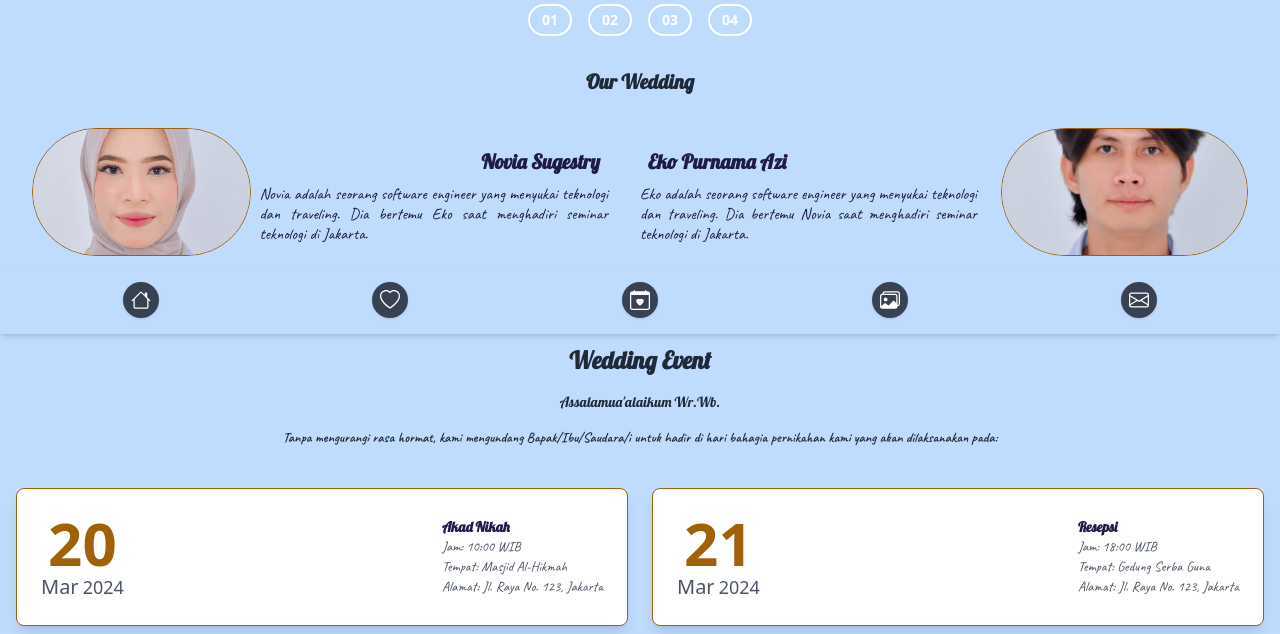
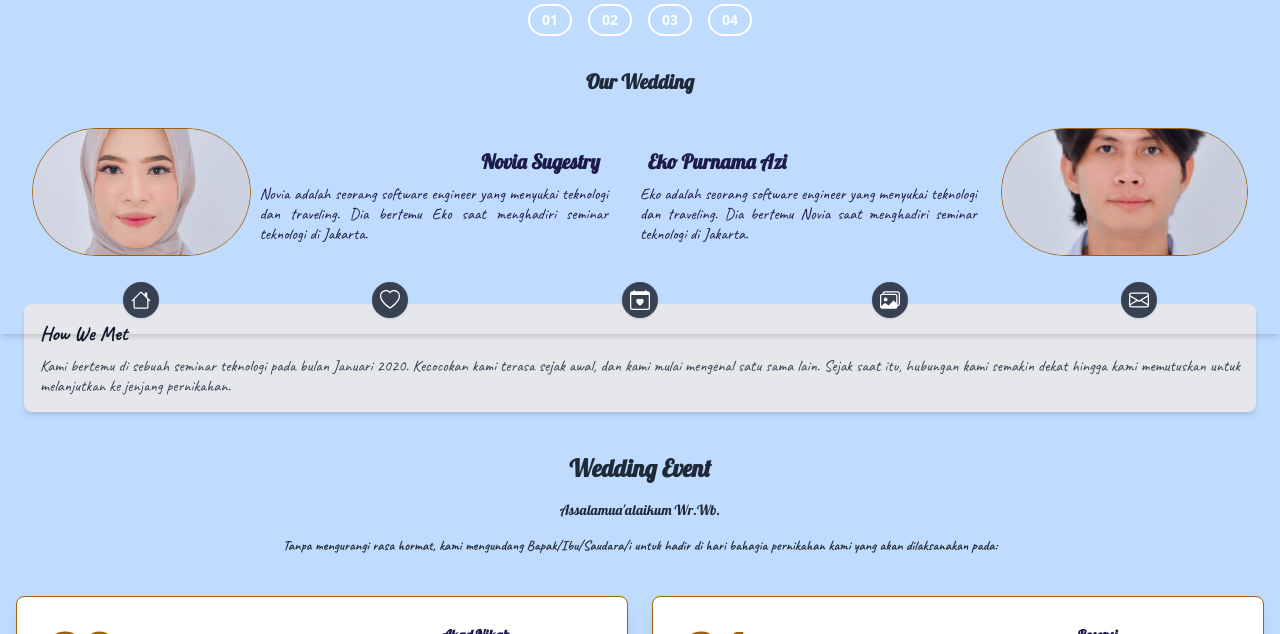
Before and after one commit to ekopurnama25/mywedding, a plain HTML site: page page.html in a window 1280 px wide. Shown: the part 466-1100 px from the top of the page. Drawn offline with nearby package versions, Linux system fonts and the light colour scheme; a web font is replaced by a local one.

Commit message:
firsh commit

```diff
--- a/page.html
+++ b/page.html
@@ -105,9 +105,7 @@
 
 
         <section id="pertemuan" class="bg-blue-200 p-6 content-section">
-          <h1
-            class="text-xl font-bold text-center mb-6 text-gray-800 lobster-regular fall-in"
-          >
+          <h1 class="text-xl font-bold text-center mb-6 text-gray-800 lobster-regular fall-in">
               Our Wedding
           </h1>
 
@@ -120,8 +118,6 @@
                           class="object-cover w-full h-full"
                       />
                   </div>
-
-
 
                   <div>
                       <h2 class="text-xl font-semibold text-indigo-950 text-end lobster-regular m-2">
@@ -158,12 +154,16 @@
               </div>
           </div>
 
+          <div class="bg-gray-200 p-4 rounded-lg shadow-md mt-6">
+              <h3 class="text-xl font-bold text-gray-900 mb-2 caveat-custom">How We Met</h3>
+              <p class="text-gray-700 text-justify leading-tight caveat-custom">
+                  Kami bertemu di sebuah seminar teknologi pada bulan Januari 2020. Kecocokan kami terasa
+                  sejak awal, dan kami mulai mengenal satu sama lain. Sejak saat itu, hubungan kami
+                  semakin dekat hingga kami memutuskan untuk melanjutkan ke jenjang pernikahan.
+              </p>
+          </div>
+      </section>
 
-
-
-
-
-        </section>
 
         <section
           id="kalender"
```
Lines whose indentation alone changed are shown as unchanged.
